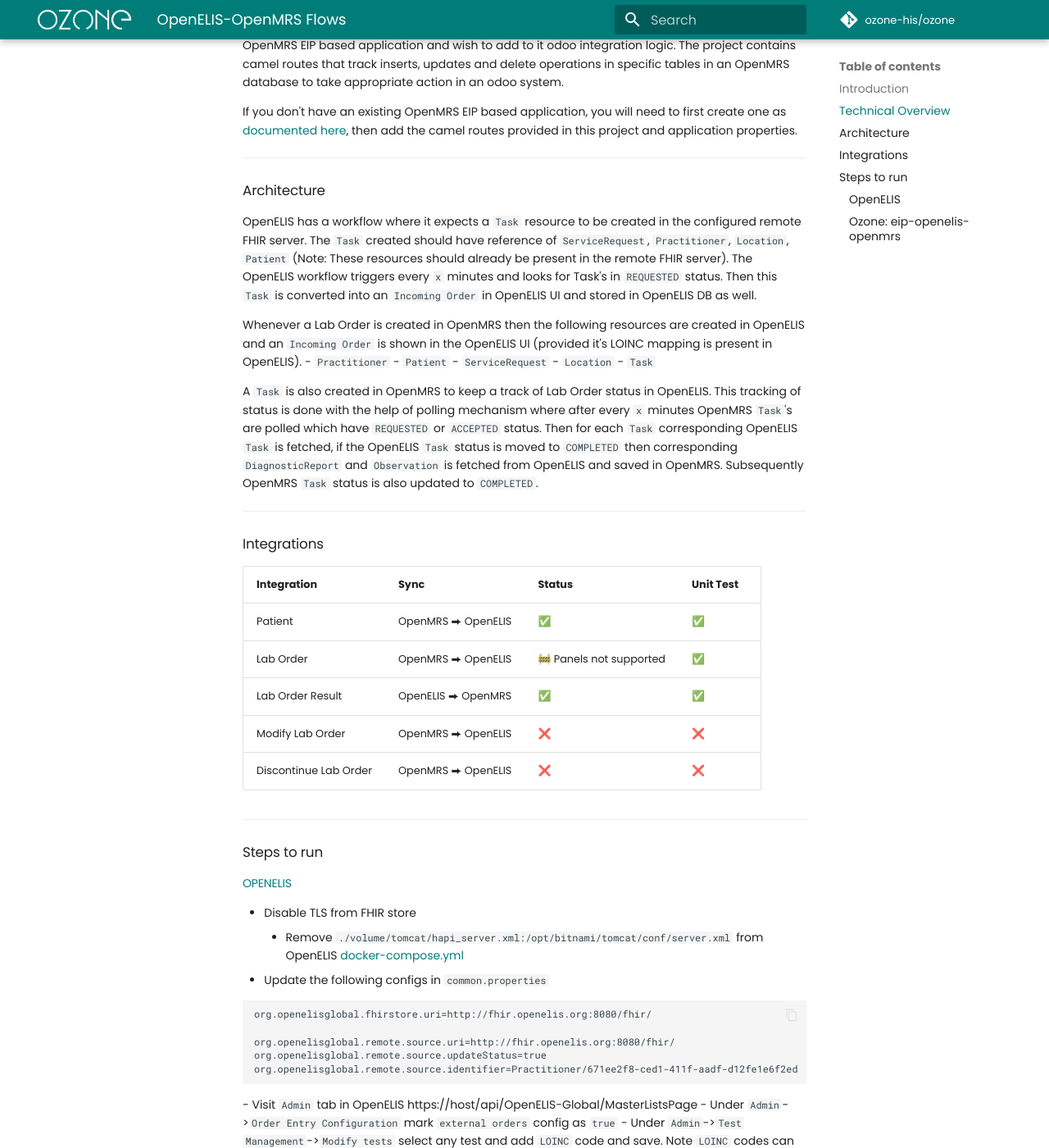
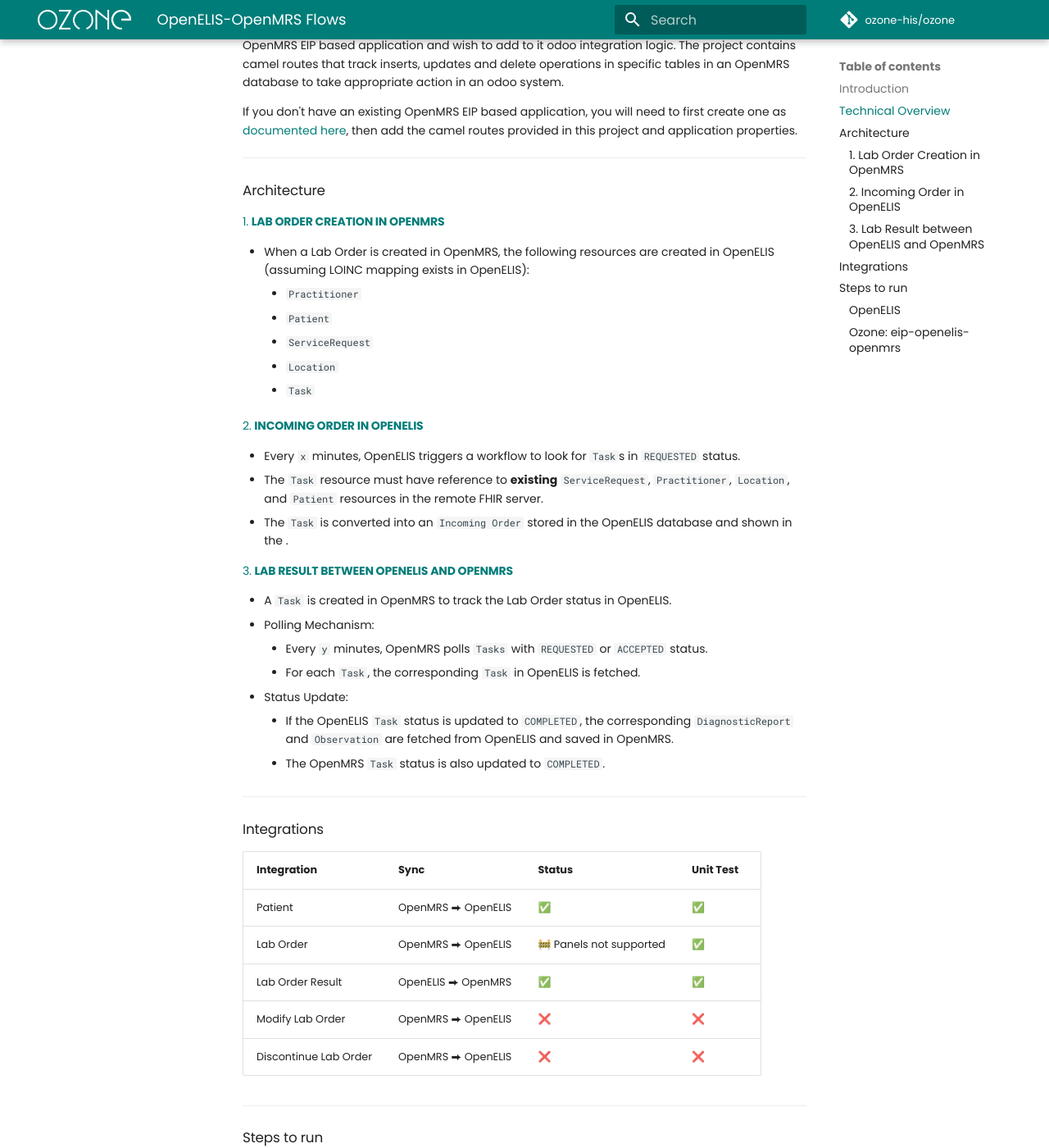
Before and after one commit to ozone-his/ozone-docs, an MkDocs documentation site: the page built from docs/users/openelis-openmrs.md, in a window 1280 px wide and 1400 px high, scrolled down 478 px. Shown: the whole window at 82% size. Built offline with MkDocs 1.6.1 and Material for MkDocs 9.7.7, drawn with Linux system fonts in a browser that asks for light colours; comment, search, counter and statistics services are not loaded.

Commit message:
Integration Architecture details updated

```diff
--- a/docs/users/openelis-openmrs.md
+++ b/docs/users/openelis-openmrs.md
@@ -27,25 +27,28 @@
 
 ### Architecture
 
-OpenELIS has a workflow where it expects a `Task` resource to be created in the configured remote FHIR
-server. The `Task` created should have reference of `ServiceRequest`, `Practitioner`, `Location`, `Patient`
-(Note: These resources should already be present in the remote FHIR server). The OpenELIS
-workflow triggers every `x` minutes and looks for Task's in `REQUESTED` status. Then this `Task` is converted into an
-`Incoming Order` in OpenELIS UI and stored in OpenELIS DB as well.
+#### 1. **Lab Order Creation in OpenMRS**
+- When a Lab Order is created in OpenMRS, the following resources are created in OpenELIS (assuming LOINC mapping exists in OpenELIS):
+    - `Practitioner`
+    - `Patient`
+    - `ServiceRequest`
+    - `Location`
+    - `Task`
 
-Whenever a Lab Order is created in OpenMRS then the following resources are created in OpenELIS and an `Incoming Order` is shown in the OpenELIS UI
-(provided it's LOINC mapping is present in OpenELIS).
-- `Practitioner`
-- `Patient`
-- `ServiceRequest`
-- `Location`
-- `Task`
+#### 2. **Incoming Order in OpenELIS**
+- Every `x` minutes, OpenELIS triggers a workflow to look for `Task`s in `REQUESTED` status.
+- The `Task` resource must have reference to **existing** `ServiceRequest`, `Practitioner`, `Location`, and `Patient` resources in the remote FHIR server.
+- The `Task` is converted into an `Incoming Order` stored in the OpenELIS database and shown in the .
 
-A `Task` is also created in OpenMRS to keep a track of Lab Order status in OpenELIS. This tracking of status is done with
-the help of polling mechanism where after every `x` minutes OpenMRS `Task`'s are polled which have  `REQUESTED` or `ACCEPTED`
-status. Then for each `Task` corresponding OpenELIS `Task` is fetched, if the OpenELIS `Task` status is moved to `COMPLETED` then
-corresponding `DiagnosticReport` and `Observation` is fetched from OpenELIS and saved in OpenMRS. Subsequently OpenMRS `Task` status
-is also updated to `COMPLETED`.
+
+#### 3. **Lab Result between OpenELIS and OpenMRS**
+- A `Task` is created in OpenMRS to track the Lab Order status in OpenELIS.
+- Polling Mechanism:
+    - Every `y` minutes, OpenMRS polls `Tasks` with `REQUESTED` or `ACCEPTED` status.
+    - For each `Task`, the corresponding `Task` in OpenELIS is fetched.
+- Status Update:
+    - If the OpenELIS `Task` status is updated to `COMPLETED`, the corresponding `DiagnosticReport` and `Observation` are fetched from OpenELIS and saved in OpenMRS.
+    - The OpenMRS `Task` status is also updated to `COMPLETED`.
 
 ----------------------------------------------------
 
```
